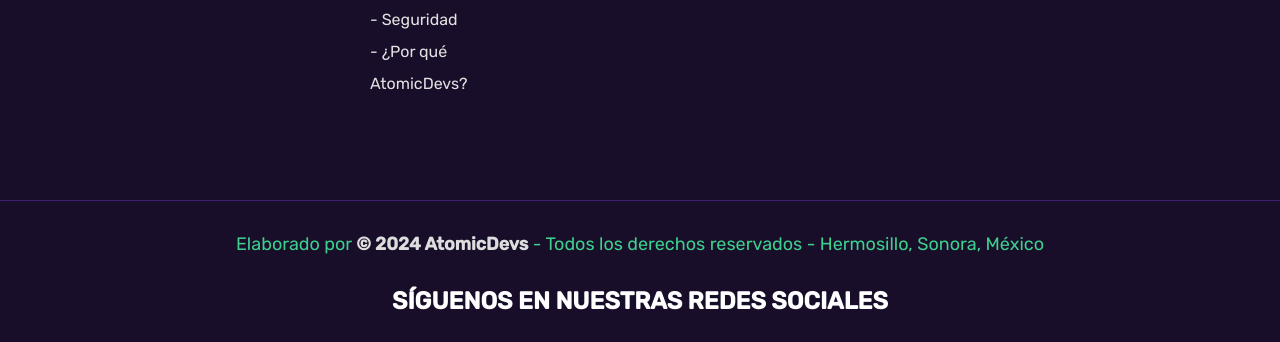
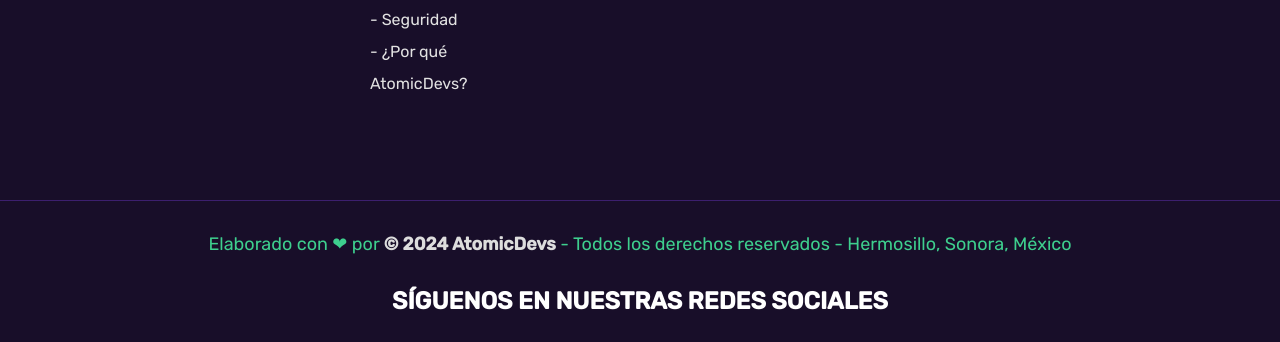
Before and after one commit to MrRasec19/atomic, a website: page index.html in a window 1280 px wide. Shown: the part 6945-7287 px from the top of the page. Drawn offline with nearby package versions, Linux system fonts and the light colour scheme; files whose address does not match are found by name.

Commit message:
Agregando modificación en derechos reservados

```diff
--- a/index.html
+++ b/index.html
@@ -981,7 +981,7 @@
             <div class="row">
               <div class="col-md-12">
                 <div class="site-info text-center" data-aos="fade-right">
-                  <p>Elaborado por <a style="font-weight: bolder;">&copy; 2024 AtomicDevs</a> - Todos los derechos reservados - Hermosillo, Sonora, México</p>
+                  <p>Elaborado con ❤ por <a style="font-weight: bolder;">&copy; 2024 AtomicDevs</a> - Todos los derechos reservados - Hermosillo, Sonora, México</p>
                 </div>
               </div>
               <div class="container">
```
Also changed, not shown: css/main.css (line endings or trailing spaces).
